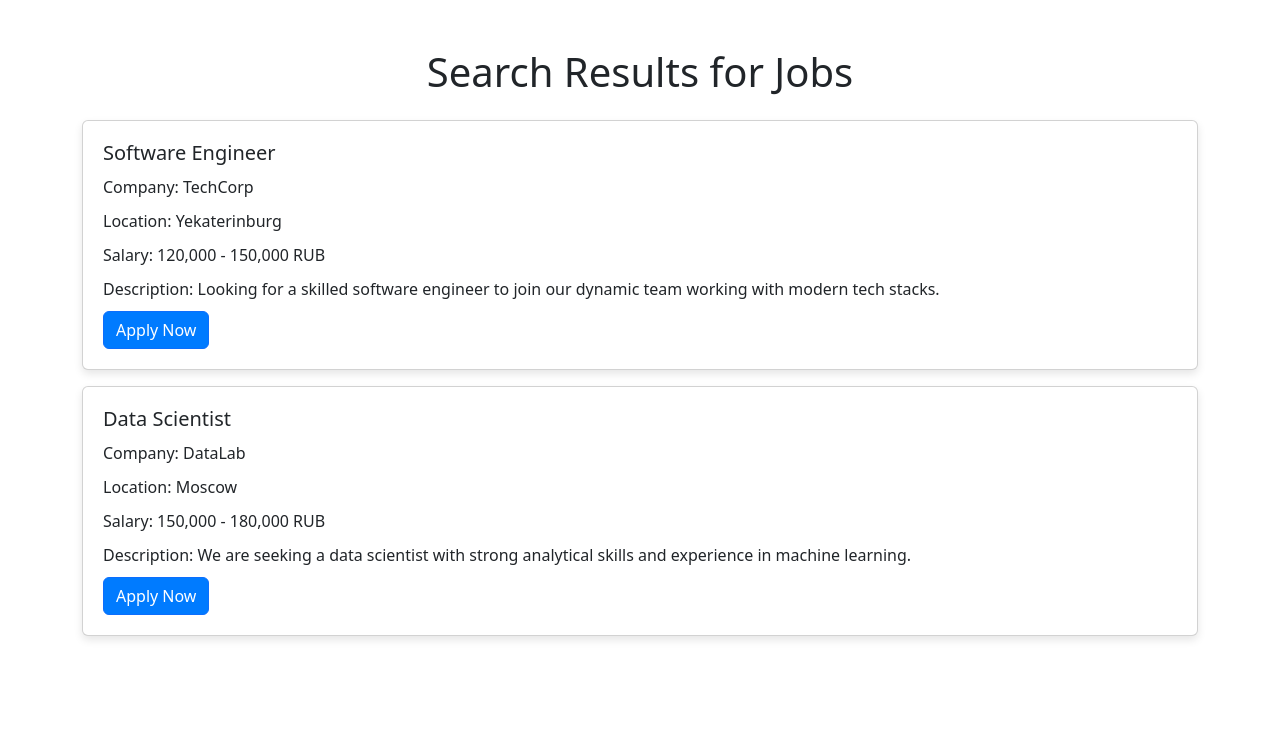
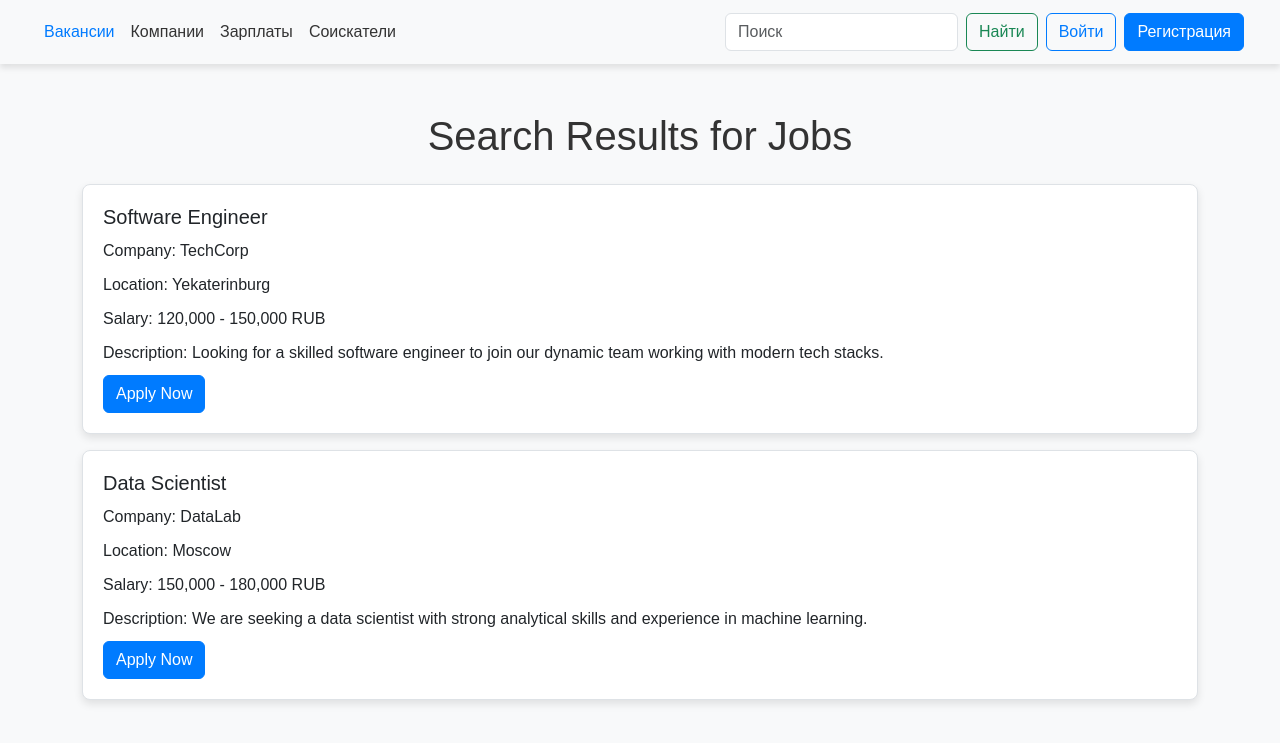
Before and after one commit to gopochu/DjangoPr2, a Django app: page / in a window 1280 px wide. Shown: the top 743 px of the page. Run offline with Django 5.2, Linux system fonts and the light colour scheme.

Commit message:
add registration and base.html

```diff
--- a/pp/pp/urls.py
+++ b/pp/pp/urls.py
@@ -20,7 +20,7 @@
 
 urlpatterns = [
     path('admin/', admin.site.urls),
-    path('', views.index, name='home'),
+    re_path('', views.index, name='home'),
     re_path(r'^about', views.about),
     re_path(r'^contact', views.contact),
     path('registration/', include('registration.urls')),
--- a/pp/registration/urls.py
+++ b/pp/registration/urls.py
@@ -1,6 +1,9 @@
 from django.urls import path
 from .views import register
+from .views import login
+from django.contrib.auth import views as auth_views
 
 urlpatterns = [
     path('register/', register, name='register'),
+    path('login/', auth_views.LoginView.as_view(template_name='registration/login.html'), name='login'),  # Страница логина
 ]
--- a/pp/src/static/css/styles.css
+++ b/pp/src/static/css/styles.css
@@ -38,3 +38,45 @@
   .job-card a:hover {
     background-color: #0056b3;
   }
+  /* Изменяем цвет навигации и кнопок для кастомизации под стиль hh.ru */
+.navbar {
+  box-shadow: 0px 4px 6px rgba(0, 0, 0, 0.1);
+  padding: 0.75rem 1.5rem;
+}
+
+.navbar-brand img {
+  height: 40px;
+}
+
+.navbar-nav .nav-link {
+  color: #333;
+  font-weight: 500;
+}
+
+.navbar-nav .nav-link.active {
+  color: #007bff;
+}
+
+.navbar-nav .nav-link:hover {
+  color: #007bff;
+}
+
+.btn-outline-primary {
+  border-color: #007bff;
+  color: #007bff;
+}
+
+.btn-outline-primary:hover {
+  background-color: #007bff;
+  color: white;
+}
+
+.btn-primary {
+  background-color: #007bff;
+  border-color: #007bff;
+}
+
+.btn-primary:hover {
+  background-color: #0056b3;
+  border-color: #0056b3;
+}
--- /dev/null
+++ b/pp/src/templates/base.html
@@ -0,0 +1,58 @@
+<!DOCTYPE html>
+{% load static %}
+<html lang="en">
+<head>
+  <meta charset="UTF-8">
+  <meta name="viewport" content="width=device-width, initial-scale=1.0">
+  <link href="https://cdn.jsdelivr.net/npm/bootstrap@5.3.0-alpha1/dist/css/bootstrap.min.css" rel="stylesheet">
+  <link rel="stylesheet" href="{% static "css/styles.css" %}" />
+  {% block title %}{% endblock title %}
+</head>
+<body>
+
+  <!-- Header -->
+  {% block header %}
+  <nav class="navbar navbar-expand-lg navbar-light bg-light">
+    <div class="container-fluid">
+
+      <!-- Бургер-меню для мобильных устройств -->
+      <button class="navbar-toggler" type="button" data-bs-toggle="collapse" data-bs-target="#navbarNav" aria-controls="navbarNav" aria-expanded="false" aria-label="Toggle navigation">
+        <span class="navbar-toggler-icon"></span>
+      </button>
+
+      <!-- Меню навигации -->
+      <div class="collapse navbar-collapse" id="navbarNav">
+        <ul class="navbar-nav me-auto">
+          <li class="nav-item">
+            <a class="nav-link active" aria-current="page" href="#">Вакансии</a>
+          </li>
+          <li class="nav-item">
+            <a class="nav-link" href="#">Компании</a>
+          </li>
+          <li class="nav-item">
+            <a class="nav-link" href="#">Зарплаты</a>
+          </li>
+          <li class="nav-item">
+            <a class="nav-link" href="#">Соискатели</a>
+          </li>
+        </ul>
+
+        <!-- Дополнительные элементы справа -->
+        <form class="d-flex me-2">
+          <input class="form-control me-2" type="search" placeholder="Поиск" aria-label="Search">
+          <button class="btn btn-outline-success" type="submit">Найти</button>
+        </form>
+
+        <a href="#" class="btn btn-outline-primary me-2">Войти</a>
+        <a href="#" class="btn btn-primary">Регистрация</a>
+      </div>
+    </div>
+  </nav>
+
+  <!-- Подключение Bootstrap JavaScript -->
+  <script src="https://cdn.jsdelivr.net/npm/bootstrap@5.3.0-alpha1/dist/js/bootstrap.bundle.min.js"></script>
+  {% endblock header %}
+  {% block content%}{% endblock content %}
+  {% block footer %}{% endblock footer %}
+</body>
+</html>
--- a/pp/src/templates/index.html
+++ b/pp/src/templates/index.html
@@ -1,15 +1,8 @@
-<!DOCTYPE html>
-{% load static %}
+{% extends "base.html" %}
 
-<html lang="en">
-<head>
-  <meta charset="UTF-8">
-  <meta name="viewport" content="width=device-width, initial-scale=1.0">
-  <title>Job Search Results</title>
-  <link rel="stylesheet" href="{% static "css/styles.css" %}" />
-  <link href="https://cdn.jsdelivr.net/npm/bootstrap@5.3.0-alpha1/dist/css/bootstrap.min.css" rel="stylesheet">
-</head>
-<body>
+{% block title %}{% endblock title %}
+
+{% block content %}
 <div class="container mt-5">
     <h1 class="mb-4">Search Results for Jobs</h1>
 
@@ -37,7 +30,4 @@
         </div>
     </div>
 </div>
-
-  <script src="https://cdn.jsdelivr.net/npm/bootstrap@5.3.0-alpha1/dist/js/bootstrap.bundle.min.js"></script>
-</body>
-</html>
+{% endblock content %}
```
Also changed, not shown: pp/pp/settings.py (+8 -0 lines), pp/registration/templates/registration/login.html (added, +20 -0 lines), pp/registration/templates/registration/register.html (+25 -8 lines), pp/db.sqlite3, 1 other file. Lines whose indentation alone changed are shown as unchanged.
